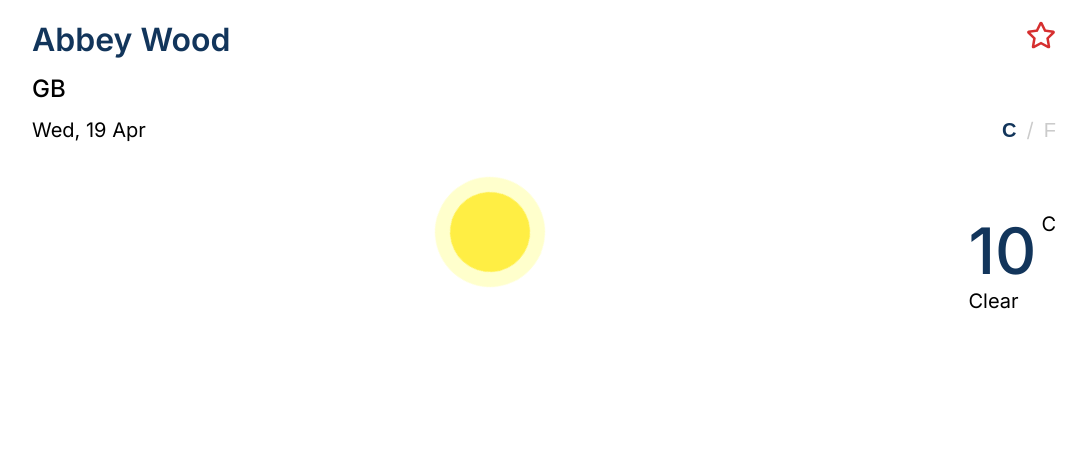
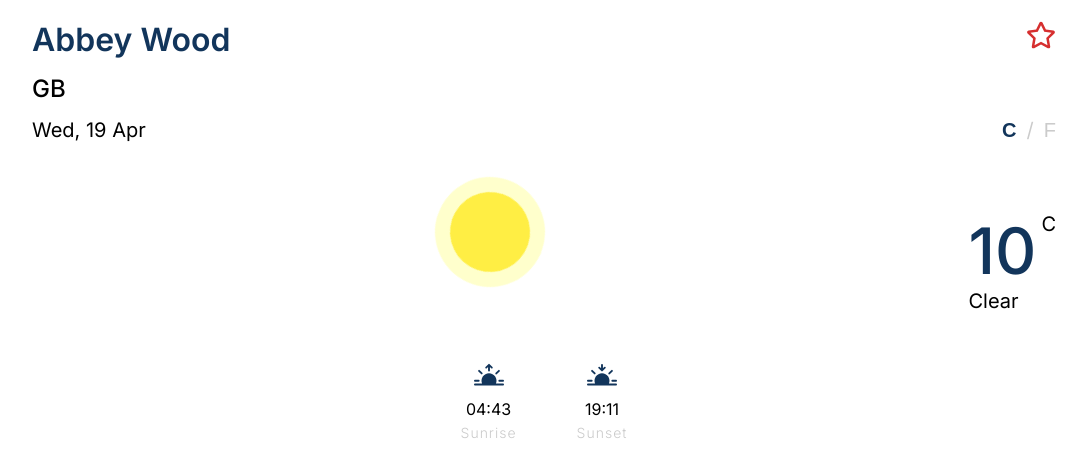
Before and after one commit to HejCattis/WeatherApp, a React (Vite) app in the folder WeatherApp/: page / in a window 1280 px wide. Shown: the top 476 px of the page, without its empty margins (96-1182 px from the left). Built offline with nearby package versions, Linux system fonts and the light colour scheme; no server answers.

Commit message:
Styled the sun component

```diff
--- /dev/null
+++ b/WeatherApp/src/components/SunTime.tsx
@@ -0,0 +1,30 @@
+import "../style/SunTime.css"
+import { formatTime } from "../utils/formatTimeUtils";
+import { BsFillSunriseFill, BsFillSunsetFill } from "react-icons/bs";
+
+interface SunTimeProps {
+  sunrise: number;
+  sunset: number;
+}
+
+function SunTime({ sunrise, sunset }: SunTimeProps) {
+  const formattedSunrise = formatTime(sunrise);
+  const formattedSunset = formatTime(sunset);
+
+  return (
+    <div className="sun-container">
+        <div className="sun-info">
+            <div><BsFillSunriseFill></BsFillSunriseFill></div>
+            <p>{formattedSunrise}</p>
+            <p className="sun-text">Sunrise</p>
+        </div>
+        <div className="sun-info">
+            <div><BsFillSunsetFill></BsFillSunsetFill></div>
+            <p>{formattedSunset}</p>
+            <p className="sun-text">Sunset</p>
+        </div>
+    </div>
+  );
+}
+
+export default SunTime;
--- a/WeatherApp/src/pages/LandingPage.tsx
+++ b/WeatherApp/src/pages/LandingPage.tsx
@@ -4,6 +4,7 @@ import useStoreWeather from "../store/storeWeather";
 import Header from "../components/Header";
 import WeatherIcon from "../components/WeatherIcon";
 import { formatDate } from "../utils/dateUtils";
+import SunTime from "../components/SunTime";
 
 
 function LandingPage() {
@@ -22,6 +23,7 @@ function LandingPage() {
     <div>
         <Header title={weatherData?.name} subtitle={weatherData?.sys.country} text={formattedDate} icon></Header>
         { weatherData && <WeatherIcon weatherCondition={weatherData.weather[0].main} degree={weatherData.main.temp} ></WeatherIcon>}
+        { weatherData && <SunTime sunrise={weatherData.sys.sunrise} sunset={weatherData.sys.sunset}></SunTime>}
     </div>
   );
 }
--- /dev/null
+++ b/WeatherApp/src/style/SunTime.css
@@ -0,0 +1,25 @@
+.sun-container {
+    display: flex;
+    flex-direction: row;
+    justify-content: center;
+    gap: 60px;
+}
+
+.sun-info {
+    display: flex;
+    flex-direction: column;
+    align-items: center;
+}
+
+.sun-info > div {
+    font-size: 30px;
+    color: #12355B;
+}
+
+.sun-info > .sun-text {
+    color: #CBCBCB;
+    font-weight: 300;
+    font-size: 14px;
+    margin-top: 5px;
+    letter-spacing: 1px;
+}
--- /dev/null
+++ b/WeatherApp/src/utils/formatTimeUtils.ts
@@ -0,0 +1,17 @@
+import useStoreUnit from "../store/storeUnits";
+
+export const formatTime = (timestamp: number) => {
+    const { storeUnit } = useStoreUnit();
+    const date = new Date(timestamp * 1000);
+    const hours = date.getHours();
+    const minutes = date.getMinutes().toString().padStart(2, "0");
+
+    if (storeUnit === 'metric') {
+        return `${hours.toString().padStart(2, '0')}:${minutes}`;
+    } else {
+        const isPM = hours >= 12;
+        const amPM = isPM ? "pm" : "am";
+        const twelveHour = (hours % 12) || 12;
+        return `${twelveHour.toString().padStart(2, '0')}:${minutes} ${amPM}`;
+    }
+};
```
